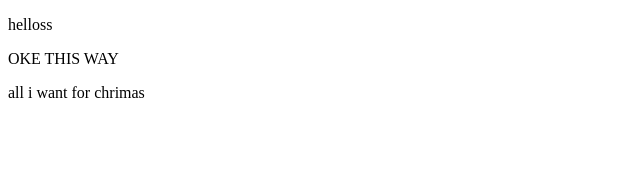
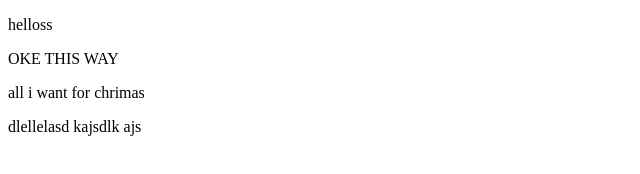
Before and after one commit to DacVuCaMap/git-first, a plain HTML site: page index.html in a window 1280 px wide. Shown: the whole page, without its empty margins (0-640 px from the left). Drawn offline with Linux system fonts and the light colour scheme.

Commit message:
Update index.html
ok

```diff
--- a/index.html
+++ b/index.html
@@ -10,5 +10,6 @@
     <p>helloss</p>
     <p>OKE THIS WAY</p>
     <p>all i want for chrimas</p>
+    dlellelasd kajsdlk ajs
 </body>
 </html>
```
